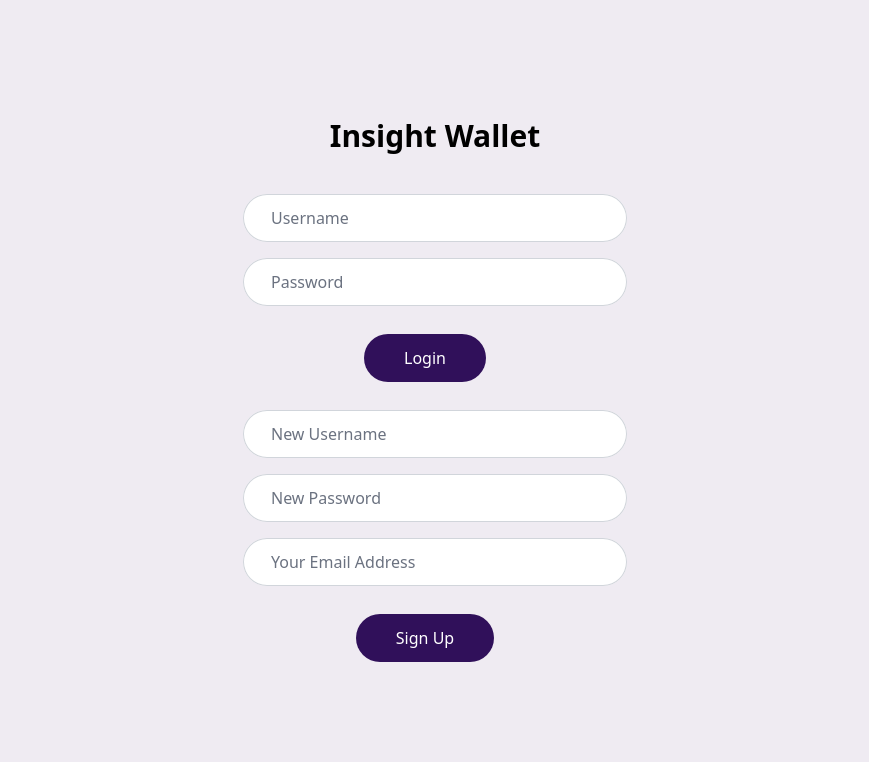
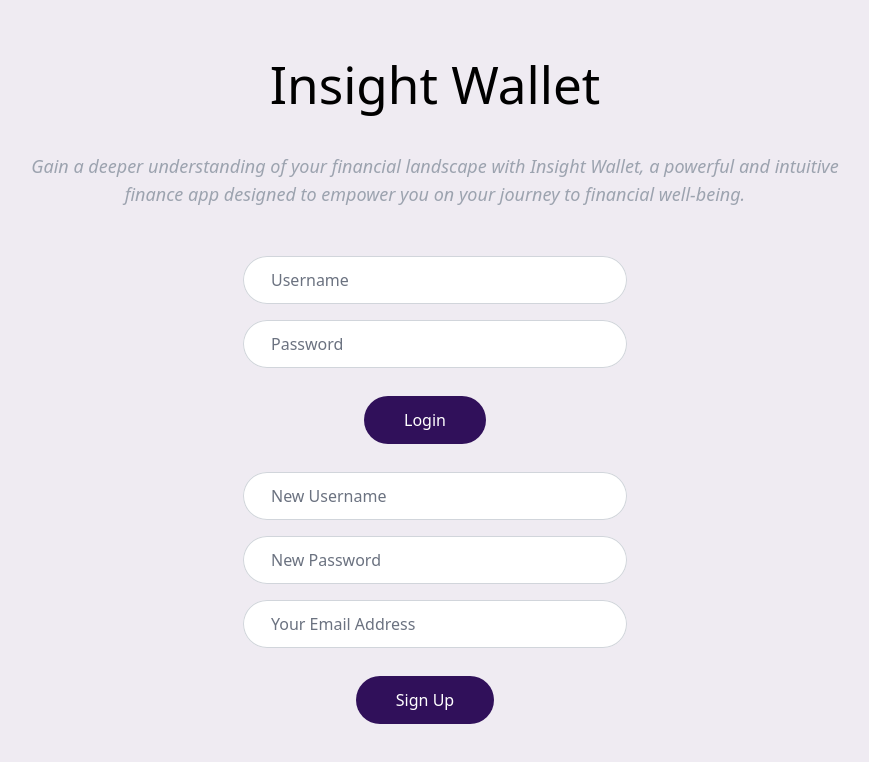
Before and after one commit to MrKatrish/insight_wallet, a React (Vite) app: page / in a window 1280 px wide. Shown: the top 762 px of the page, without its empty margins (205-1074 px from the left). Built offline with nearby package versions, Linux system fonts and the light colour scheme.

Commit message:
added additional paragraph as per figma wireframe

```diff
--- a/src/pages/Home.jsx
+++ b/src/pages/Home.jsx
@@ -1,6 +1,7 @@
 import React, { useState } from 'react';
 import { useNavigate } from 'react-router-dom';
 import FormButton from '../components/FormButton';
+import FormTitle from './FormTitle';
 
 function Home() {
   const navigate = useNavigate();
@@ -58,8 +59,9 @@ function Home() {
 
   return (
     <>
-      <h1 className="text-3xl font-bold mb-8">Insight Wallet</h1>
-      <div className="block max-w-sm">
+      <FormTitle title='Insight Wallet' />
+      <p className='italic text-gray-400 mb-10 mx-48 text-lg'>Gain a deeper understanding of your financial landscape with Insight Wallet, a powerful and intuitive finance app designed to empower you on your journey to financial well-being.</p>
+      <div className="block max-w-sm mx-auto text-center">
         {/* Login Form */}
           <form onSubmit={handleLogin}>
               {/* Username Input */}
@@ -87,6 +89,7 @@ function Home() {
             {/* Login Button */}
             <FormButton title='Login' />
           </form>
+
         {/* Sign Up Form */}
           <form onSubmit={handleSignUp}>
               {/* New Username Input */}
```
